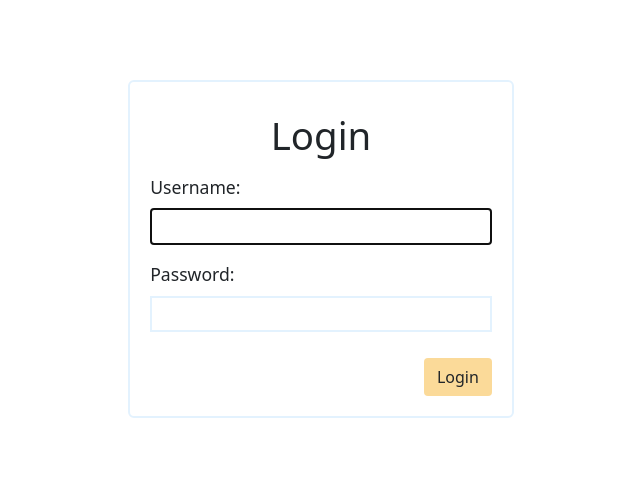
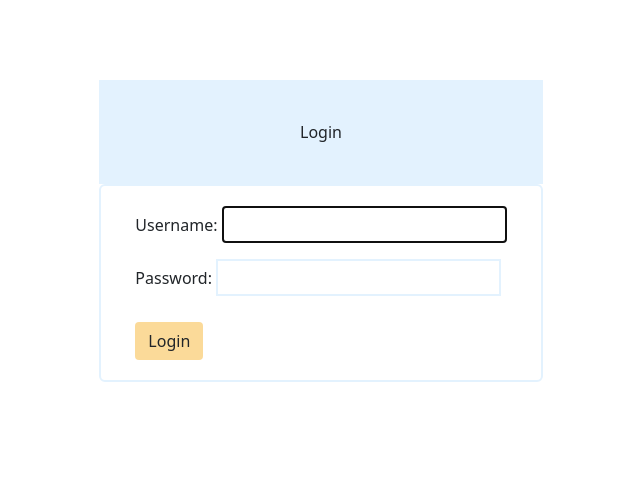
Before and after one commit to boyoon-c/readuck-api, a Django app: page /login/ in a window 1280 px wide. Shown: the part 56-553 px from the top of the page, without its empty margins (319-959 px from the left). Run offline with Django 3.2, Linux system fonts and the light colour scheme.

Commit message:
Style login page

```diff
--- a/main_app/static/css/login.css
+++ b/main_app/static/css/login.css
@@ -1,3 +1,13 @@
+
+.container {
+  width: 100%;
+  padding: 80px 15px;
+  display: flex;
+  align-items: center;
+  justify-content: center;
+  flex-direction: column;
+}
+
 .logo-container {
   max-width: 450px;
 }
@@ -10,24 +20,17 @@
   flex-direction: column;
   justify-content: center;
   align-items: center;
-  width: 80%;
+  width: 40%;
 }
 
-.login h1 {
-  font-size: clamp(1.8rem, 3vw, 3rem);
-  margin: 10px 0 16px 0;
+.header {
+  background-color: #e3f2fe;
+  padding: 40px;
+  width: 40%;
+  justify-content: center;
+  text-align:center;
 }
 
-.login > p {
-  display: flex;
-  flex-direction: column;
-  width: 100%;
-}
-
-.login label {
-  font-size: 1.1rem;
-  margin-bottom: 8px;
-}
 
 .login input {
   font-size: 1.2rem;
@@ -42,12 +45,3 @@
   margin-top: 10px;
   background-color: #fbda99;
 }
-
-section {
-  width: 40%;
-  padding: 80px 15px;
-  display: flex;
-  align-items: center;
-  justify-content: center;
-  flex-direction: column;
-}
--- a/main_app/templates/login.html
+++ b/main_app/templates/login.html
@@ -4,7 +4,6 @@
 {% block head %}{% endblock head %}
 {% block content %}
 <link rel="stylesheet" href="{% static 'css/login.css' %}">
-<div class="d-flex flex-row bd-highlight mb-3 justify-content-evenly">
 
   {% comment %} <div class="p-5 bd-highlight">
     <h3>Log In</h3>
@@ -16,15 +15,15 @@
     </form>
   </div>
 </div> {% endcomment %}
-
-<section>
-  <form action="{% url 'login' %}" method="post" class="login">
-    <h1>Login</h1>
+<div class="container">
+  <div class="header">Login</div>
+  <div class="login">
+  <form action="{% url 'login' %}" method="post" class="">
     {% csrf_token %}
     {{ form.as_p }}
     <input type="hidden" name="next" value="{{ next }}">
     <button type="submit" class="btn submit">Login</button>
   </form>
-</section>
-
+  </div>
+</div>
  {% endblock content %}
```
Also changed, not shown: main_app/templates/signup.html (+7 -8 lines).
